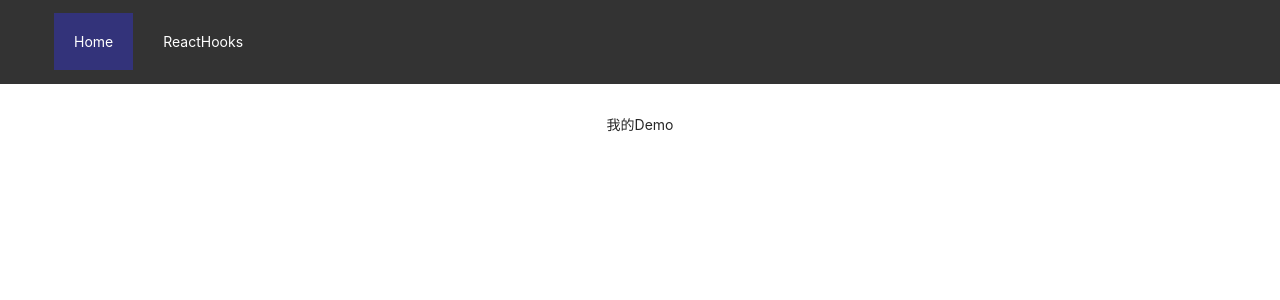
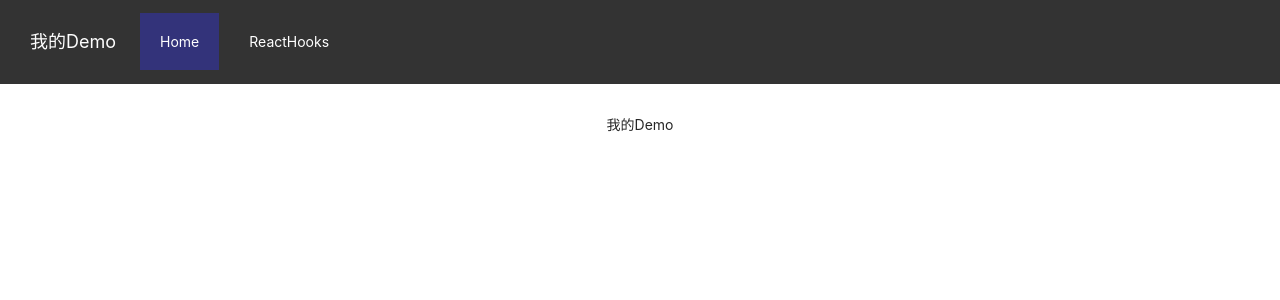
Before and after one commit to bujiangjiuzhang/ReactProgram, a React app: page /home in a window 1280 px wide. Shown: the top 300 px of the page. Built offline with nearby package versions, Linux system fonts and the light colour scheme.

Commit message:
更新logo文字

```diff
--- a/src/App.js
+++ b/src/App.js
@@ -7,9 +7,10 @@ import './App.less';
 
 class App extends Component {
   render(){
+    const details="我的Demo"
   return (
     <div>
-      <Heard {...this.props} />
+      <Heard {...this.props} details={details} />
         <Switch>
           <Route path="/home" component={Home} />
           <Route path="/hook" component={Hook} />
--- a/src/pages/Heard/index.js
+++ b/src/pages/Heard/index.js
@@ -81,7 +81,7 @@ class Heard extends Component {
     return (
       <div className="basicLayout">
         <div className="header">
-          <div className="logo">{details && details.name}</div>
+          <div className="logo">{details}</div>
 
           <div className="listMenu">{top}</div>
         </div>
```
